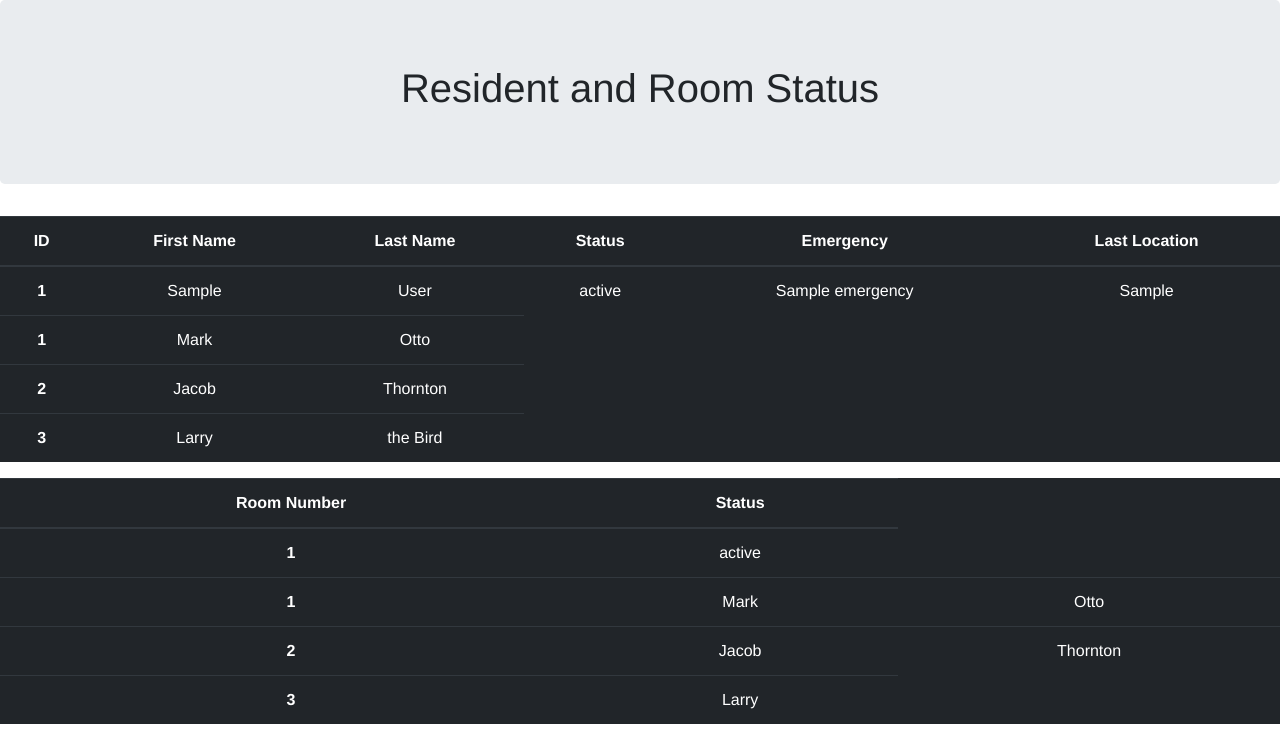
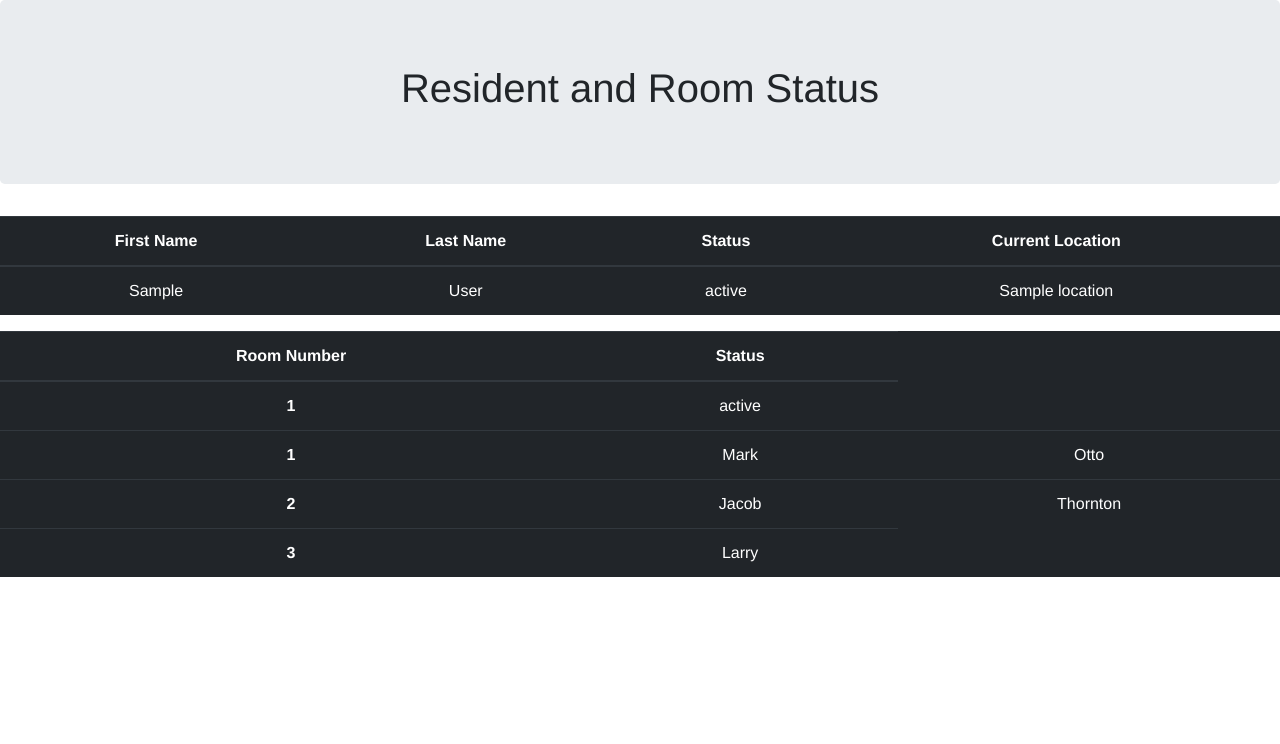
Before and after one commit to arminale/MakeUoft, a Flask app: template webapp/templates/resident_list.html in a window 1280 px wide. Shown: the part 56-800 px from the top of the page. Run offline with Flask 2, Linux system fonts and the light colour scheme; the template is opened without the code that fills it: most values are stand-ins (such as "Sample title", 1, 10 or a date in 2020); some libraries are stand-ins or nearby versions.

Commit message:
dynamic loading of residents complete

```diff
--- a/webapp/main.py
+++ b/webapp/main.py
@@ -45,12 +45,13 @@ def fetch_times(limit):
 # [END gae_python37_datastore_store_and_fetch_times]
 
 
-def create_person(name, fob_id=""):
+def create_person(first_name, last_name, fob_id=""):
     entity = datastore.Entity(key=datastore_client.key('person'))
     entity.update({
-        'name': name,
+        'first_name': first_name,
+        'last_name': last_name,
         'fob_id': fob_id,
-        'state': 'SAFE',
+        'status': 'OK',
         'location': 'UNKNOWN',
         'last_location': 'UNKNOWN'
     })
@@ -60,7 +61,7 @@ def create_person(name, fob_id=""):
 
 def get_all_persons():
     query = datastore_client.query(kind='person')
-    query.order = ['name']
+    query.order = ['last_name']
     persons = query.fetch()
     return persons
 
@@ -90,12 +91,19 @@ def location_handler(fob_id):
 def persons_handler():
     if request.method == 'POST':
         content = request.get_json()
-        person = create_person(content["name"], content.get("fob_id", ""))
+        person = create_person(
+            content["first_name"], content["last_name"], content.get("fob_id", ""))
         return jsonify(person)
     else:
         persons = get_all_persons()
         persons = [person for person in persons]
         return jsonify(persons)
+
+
+@app.route('/resident_list.html')
+def list_loader():
+    persons = get_all_persons()
+    return render_template('resident_list.html', residents=persons)
 
 
 @app.route('/')
@@ -106,8 +114,7 @@ def root():
     # Fetch the most recent 10 access times from Datastore.
     times = fetch_times(10)
 
-    return render_template(
-        'index.html', times=times)
+    return render_template('index.html')
 # [END gae_python37_datastore_render_times]
 
 
--- a/webapp/templates/resident_list.html
+++ b/webapp/templates/resident_list.html
@@ -4,6 +4,7 @@
 
 <!doctype html>
 <html lang="en">
+
 <head>
   <!-- Required meta tags -->
   <script src="{{ url_for('static', filename='script.js') }}"></script>
@@ -12,7 +13,8 @@
   <meta name="viewport" content="width=device-width, initial-scale=1, shrink-to-fit=no">
 
   <!-- Bootstrap CSS -->
-    <link rel="stylesheet" href="https://maxcdn.bootstrapcdn.com/bootstrap/4.0.0/css/bootstrap.min.css" integrity="sha384-Gn5384xqQ1aoWXA+058RXPxPg6fy4IWvTNh0E263XmFcJlSAwiGgFAW/dAiS6JXm" crossorigin="anonymous">
+  <link rel="stylesheet" href="https://maxcdn.bootstrapcdn.com/bootstrap/4.0.0/css/bootstrap.min.css"
+    integrity="sha384-Gn5384xqQ1aoWXA+058RXPxPg6fy4IWvTNh0E263XmFcJlSAwiGgFAW/dAiS6JXm" crossorigin="anonymous">
   <link type="text/css" rel="stylesheet" href="{{ url_for('static', filename='style.css') }}">
 
   <nav class="navbar navbar-dark bg-dark">
@@ -39,42 +41,28 @@
   <table class="table table-dark">
     <thead>
       <tr>
-          <th scope="col">ID</th>
         <th scope="col">First Name</th>
         <th scope="col">Last Name</th>
         <th scope="col">Status</th>
-          <th scope="col">Emergency</th>
-          <th scope="col">Last Location</th>
+        <th scope="col">Current Location</th>
 
       </tr>
     </thead>
 
     <tbody>
       {% for res in residents %}
-          <th scope="row">{{ res['id'] }}</th>
+      <tr>
+        <!-- <th scope="row">{{ res['id'] }}</th> -->
         <td>{{ res['first_name'] }}</td>
         <td>{{ res['last_name'] }}</td>
         <td>{{ res['status'] }}</td>
-          <td>{{ res['emergency'] }}</td>
-          <td>{{ res['last_location'] }}</td>
-
+        {% if res['location'] != "UNKNOWN" %}
+        <td>{{ res['location'] }}</td>
+        {% else %}
+        <td>{{ res['location'] }}, most recently at {{ res['last_location']}}</td>
+        {% endif %}
+      </tr>
       {% endfor %}
-
-        <tr>
-          <th scope="row">1</th>
-          <td>Mark</td>
-          <td>Otto</td>
-        </tr>
-        <tr>
-          <th scope="row">2</th>
-          <td>Jacob</td>
-          <td>Thornton</td>
-        </tr>
-        <tr>
-          <th scope="row">3</th>
-          <td>Larry</td>
-          <td>the Bird</td>
-        </tr>
     </tbody>
   </table>
 
@@ -90,7 +78,7 @@
     <tbody>
       {% for room in rooms %}
       <tr>
-          <th scope ="row">{{ rooms['number'] }}</th>
+        <th scope="row">{{ rooms['number'] }}</th>
         <td>{{ rooms['status'] }}</td>
       </tr>
       {% endfor %}
@@ -116,8 +104,15 @@
 
   <!-- Optional JavaScript -->
   <!-- jQuery first, then Popper.js, then Bootstrap JS -->
-    <script src="https://code.jquery.com/jquery-3.2.1.slim.min.js" integrity="sha384-KJ3o2DKtIkvYIK3UENzmM7KCkRr/rE9/Qpg6aAZGJwFDMVNA/GpGFF93hXpG5KkN" crossorigin="anonymous"></script>
-    <script src="https://cdnjs.cloudflare.com/ajax/libs/popper.js/1.12.9/umd/popper.min.js" integrity="sha384-ApNbgh9B+Y1QKtv3Rn7W3mgPxhU9K/ScQsAP7hUibX39j7fakFPskvXusvfa0b4Q" crossorigin="anonymous"></script>
-    <script src="https://maxcdn.bootstrapcdn.com/bootstrap/4.0.0/js/bootstrap.min.js" integrity="sha384-JZR6Spejh4U02d8jOt6vLEHfe/JQGiRRSQQxSfFWpi1MquVdAyjUar5+76PVCmYl" crossorigin="anonymous"></script>
+  <script src="https://code.jquery.com/jquery-3.2.1.slim.min.js"
+    integrity="sha384-KJ3o2DKtIkvYIK3UENzmM7KCkRr/rE9/Qpg6aAZGJwFDMVNA/GpGFF93hXpG5KkN"
+    crossorigin="anonymous"></script>
+  <script src="https://cdnjs.cloudflare.com/ajax/libs/popper.js/1.12.9/umd/popper.min.js"
+    integrity="sha384-ApNbgh9B+Y1QKtv3Rn7W3mgPxhU9K/ScQsAP7hUibX39j7fakFPskvXusvfa0b4Q"
+    crossorigin="anonymous"></script>
+  <script src="https://maxcdn.bootstrapcdn.com/bootstrap/4.0.0/js/bootstrap.min.js"
+    integrity="sha384-JZR6Spejh4U02d8jOt6vLEHfe/JQGiRRSQQxSfFWpi1MquVdAyjUar5+76PVCmYl"
+    crossorigin="anonymous"></script>
   </body>
+
 </html>
```
Lines whose indentation alone changed are shown as unchanged.
